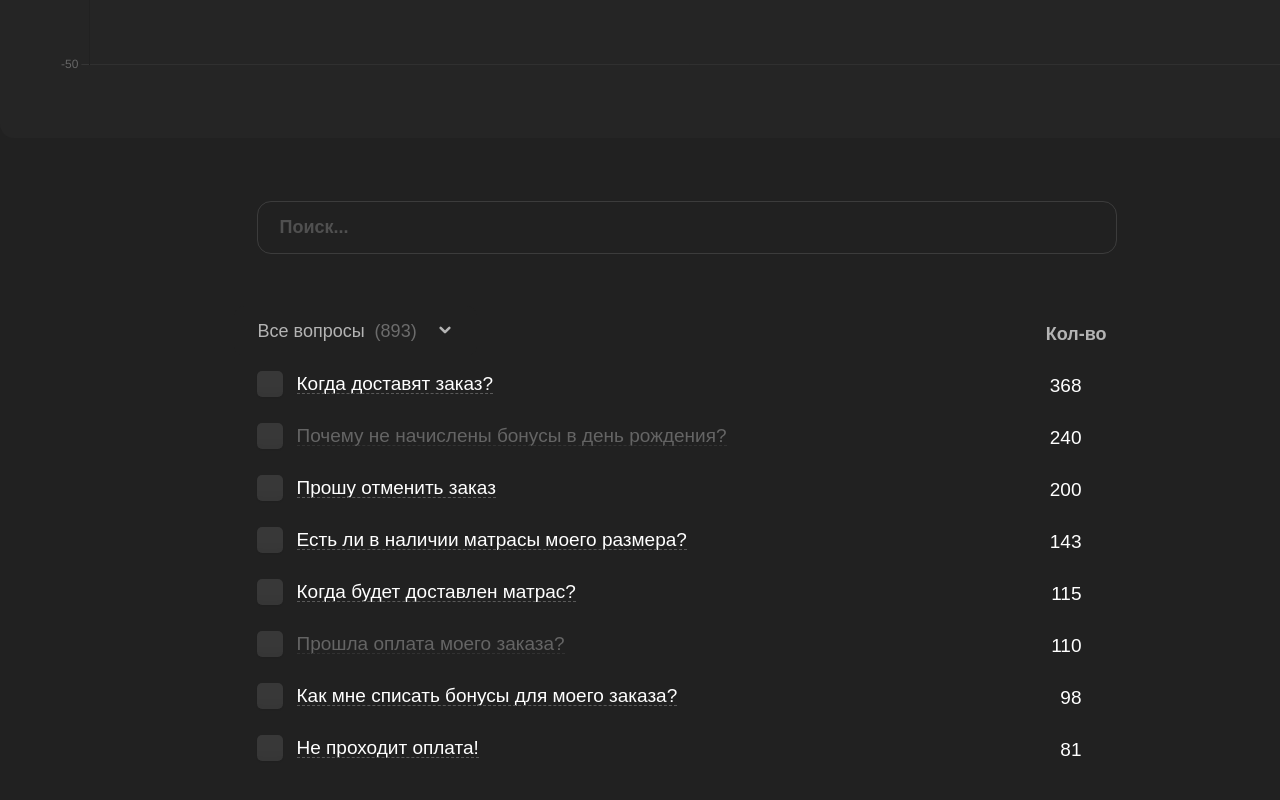
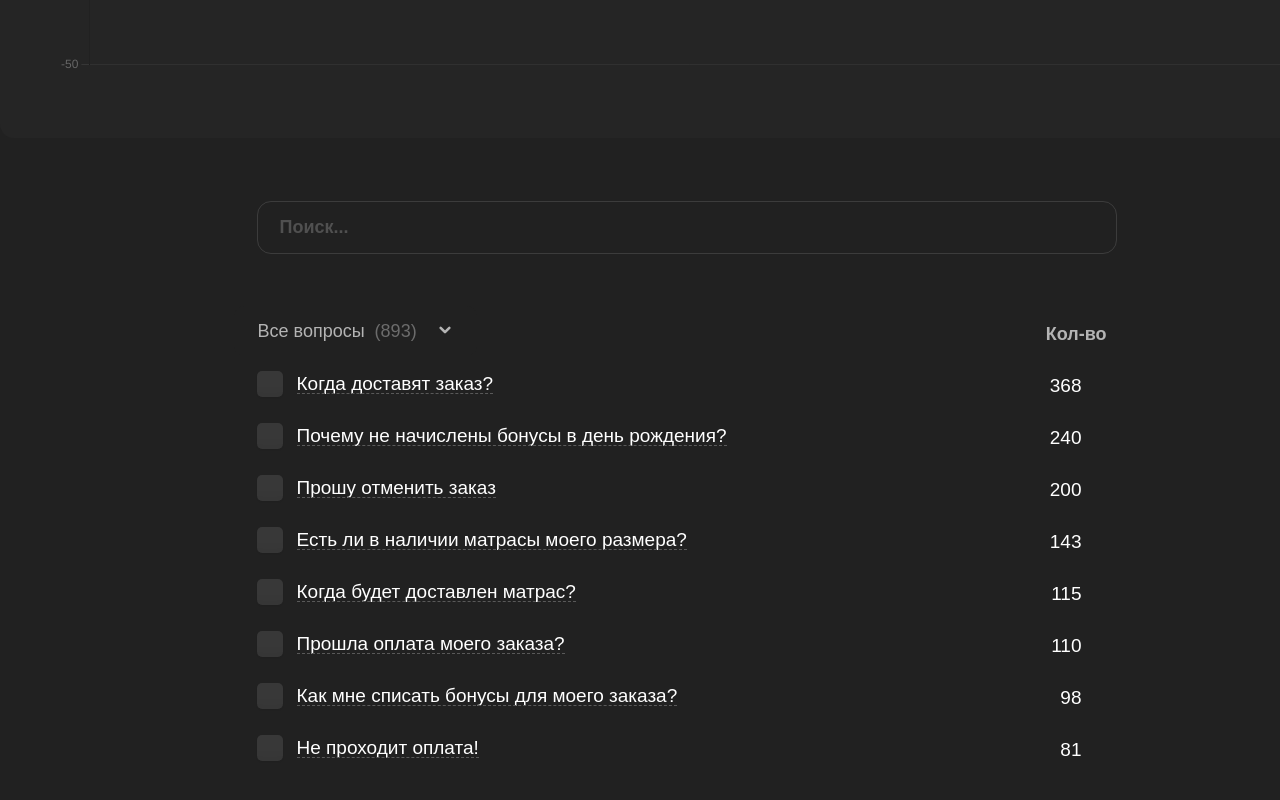
Before and after one commit to Ithomiroff/rebus-app, a React (Create React App) app: page / in a window 1280 px wide. Shown: the part 722-1522 px from the top of the page. Built offline with nearby package versions, Linux system fonts and the light colour scheme.

Commit message:
fix filter

```diff
--- a/src/components/Questions/Container/index.tsx
+++ b/src/components/Questions/Container/index.tsx
@@ -20,40 +20,41 @@ const QuestionsContainer = ({ list, questionsChart, onChange, onSelectChart }: P
   const [selected, setSelected] = useState<Questions[]>([]);
 
   const [badgeFilter, setBadgeFilter] = useState<QuestionsFilterItem[]>(FILTER_VARIANTS);
+  const [hiddenFilter, setHiddenFilter] = useState<boolean>(false);
 
   const [unionName, setUnionName] = useState<string | null>(null);
   const [markManageModal, setMarkManageModal] = useState<'add' | 'remove' | null>(null);
 
   const filtered = useMemo(() => {
-    if (badgeFilter.length === 0) {
-      return [];
-    }
+    const result: Questions[] = [];
+    const addedIds = new Set();
 
-    const isAll = badgeFilter.some((item) => item.type === 'all');
-
-    let result = list;
-
-    if (!isAll) {
+    list.forEach((item) => {
+      if (hiddenFilter) {
+        if (item.isHidden) {
+          result.push(item);
+          addedIds.add(item.id);
+        }
+      }
       badgeFilter.forEach((filter) => {
-        if (filter.type === 'hidden') {
-          result = result.filter((item) => item.isHidden);
+        if (filter.type === null) {
+          if (item.badge === null && !addedIds.has(item.id)) {
+            result.push(item);
+            addedIds.add(item.id);
+          }
         }
-        if (filter.type === null) {
-          const filtered = result.filter((item) => item.marks.length === 0);
-          result = filtered.length > 0 ? filtered : result;
-        }
-        if (filter.type === 'marks' && filter.markType) {
-          const filtered = result.filter((item) => filter.markType && item.marks.includes(filter.markType));
-          result = filtered.length > 0 ? filtered : result;
+        if (filter.type === 'marks' && filter.markType && item.marks.includes(filter.markType) && !addedIds.has(item.id)) {
+          result.push(item);
+          addedIds.add(item.id);
         }
       });
-    }
+    });
 
     if (filter.length > 1) {
       return result.filter(item => item.label.toLowerCase().indexOf(filter.toLowerCase()) >= 0);
     }
     return result;
-  }, [list, filter, badgeFilter]);
+  }, [list, filter, badgeFilter, hiddenFilter]);
 
   const handleToggle = (item: Questions) => {
     if (selected.find((sel) => sel.id === item.id)) {
@@ -139,12 +140,14 @@ const QuestionsContainer = ({ list, questionsChart, onChange, onSelectChart }: P
         <div className="questions-list__header">
           <QuestionsFilter
             filter={badgeFilter}
+            hiddenFilter={hiddenFilter}
             onChange={setBadgeFilter}
+            onToggleHidden={() => setHiddenFilter(prev => !prev)}
           />
           <span className="questions-list__count">Кол-во</span>
         </div>
         <QuestionsList
-          hiddenActive={badgeFilter.some((item) => item.type === 'hidden')}
+          hiddenActive={hiddenFilter}
           questionsChart={questionsChart}
           selected={selected}
           substring={filter}
--- a/src/components/Questions/Filter/index.tsx
+++ b/src/components/Questions/Filter/index.tsx
@@ -5,12 +5,12 @@ import { QuestionsFilterItem } from "../../../config/types";
 
 type Props = {
   filter: QuestionsFilterItem[];
+  hiddenFilter: boolean;
   onChange: (value: QuestionsFilterItem[]) => void;
+  onToggleHidden: () => void;
 }
 
-const HIDDEN = FILTER_VARIANTS.find((item) => item.type === 'hidden') as QuestionsFilterItem;
-
-const QuestionsFilter = ({ filter, onChange }: Props) => {
+const QuestionsFilter = ({ filter, onChange, hiddenFilter, onToggleHidden }: Props) => {
 
   const [open, setOpen] = useState<boolean>(false);
 
@@ -34,18 +34,20 @@ const QuestionsFilter = ({ filter, onChange }: Props) => {
   }, [open]);
 
   const handleChange = (item: QuestionsFilterItem, checked: boolean) => () => {
-    if (item.type === 'all') {
-     if (checked) {
-       onChange(FILTER_VARIANTS);
-     } else {
-       onChange([]);
-     }
+    if (checked) {
+      onChange([...filter, item]);
     } else {
-      if (checked) {
-        onChange([...filter, item]);
-      } else {
-        onChange(filter.filter((fil) => fil.id !== item.id));
-      }
+      onChange(filter.filter((fil) => fil.id !== item.id));
+    }
+  };
+
+  const allChecked = filter.length === FILTER_VARIANTS.length;
+
+  const handleAllChange = () => {
+    if (allChecked) {
+      onChange([]);
+    } else {
+      onChange(FILTER_VARIANTS);
     }
   };
 
@@ -86,8 +88,6 @@ const QuestionsFilter = ({ filter, onChange }: Props) => {
 
   }, [filter]);
 
-  const hiddenActive = filter.some((filItem) => filItem.type === 'hidden');
-
   return (
     <div className="filter">
       <button
@@ -105,7 +105,24 @@ const QuestionsFilter = ({ filter, onChange }: Props) => {
         <div className="filter-dd" ref={ref}>
           <span className="filter-dd__title">Метки</span>
           <ul className="filter-dd-variants">
-            {FILTER_VARIANTS.filter((item) => item.type !== 'hidden').map((item) => {
+            <li className="filter-dd-variants__item">
+              <div
+                className="form-group"
+                onClick={handleAllChange}
+              >
+                <input
+                  checked={allChecked}
+                  type="checkbox"/>
+                <label className="filter-dd-variants__item__label">
+                    <span className="text">
+                      Все вопросы
+                      <span className="text">(833)</span>
+                    </span>
+                </label>
+              </div>
+            </li>
+
+            {FILTER_VARIANTS.map((item) => {
               const checked = filter.some((filItem) => filItem.id === item.id);
               return (
                 <li className="filter-dd-variants__item">
@@ -129,11 +146,13 @@ const QuestionsFilter = ({ filter, onChange }: Props) => {
             <li className="filter-dd-variants__item">
               <div
                 className="form-group"
-                onClick={handleChange(HIDDEN, !hiddenActive)}
+                onClick={onToggleHidden}
               >
                 <input
-                  checked={hiddenActive}
-                  type="checkbox" />
+                  checked={hiddenFilter}
+                  type="checkbox"
+                />
+
                 <label className="filter-dd-variants__item__label">
                   <span className="text">Скрытые (83)</span>
                 </label>
--- a/src/config/Mocks.ts
+++ b/src/config/Mocks.ts
@@ -1,12 +1,6 @@
 import { Questions, QuestionsFilterItem, SelectOption } from "./types";
 
 const FILTER_VARIANTS: QuestionsFilterItem[] = [
-  {
-    id: 0,
-    count: 833,
-    label: 'Все вопросы',
-    type: 'all',
-  },
   {
     id: 1,
     count: 790,
@@ -33,12 +27,6 @@ const FILTER_VARIANTS: QuestionsFilterItem[] = [
     label: 'Колл-центр',
     type: 'marks',
     markType: 'call'
-  },
-  {
-    id: 5,
-    count: 11,
-    label: 'Скрытые',
-    type: 'hidden',
   }
 ];
 
```
